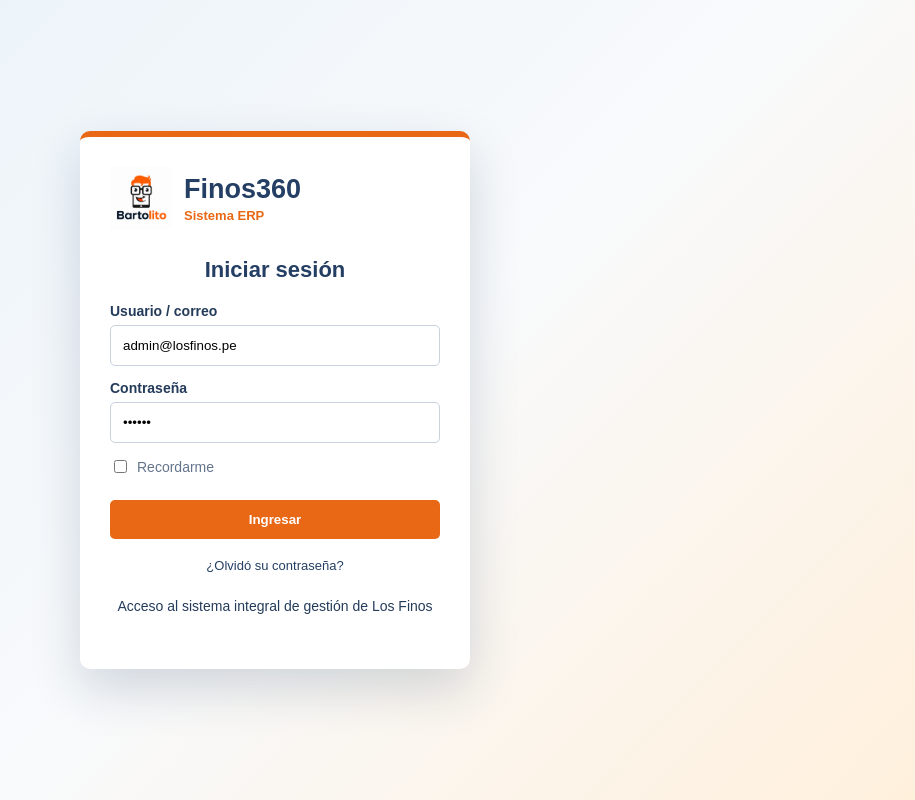
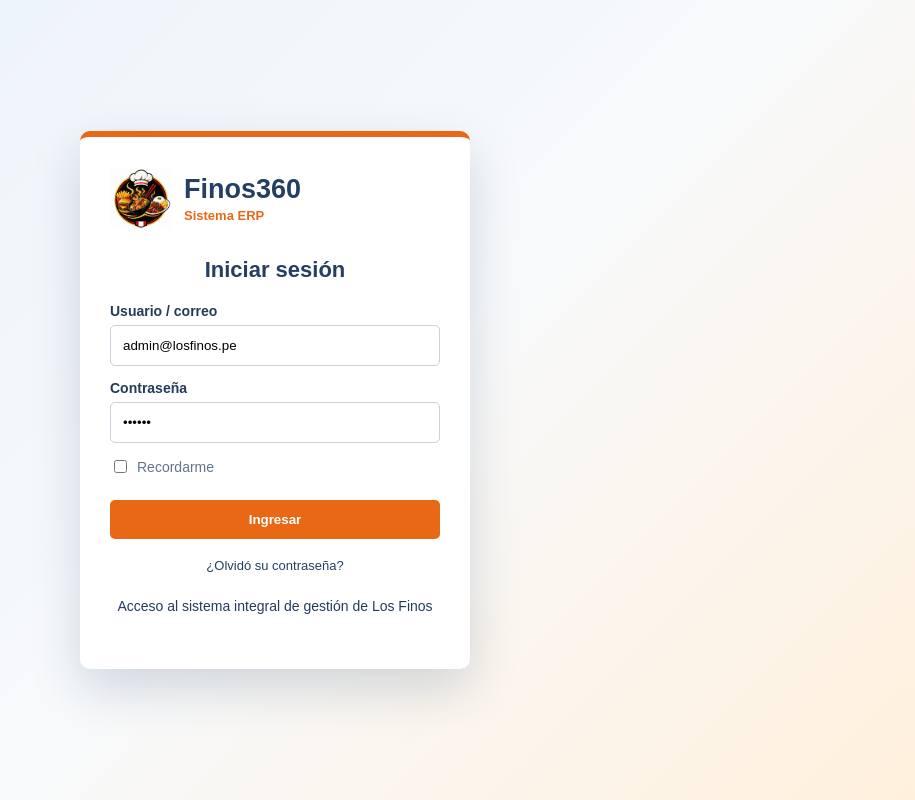
Before and after one commit to jeanpierre-gamboa/Los-Finos-ERP-cascaron, a plain HTML site: page index.html in a window 1280 px wide. Shown: the whole page, without its empty margins (365-1280 px from the left). Drawn offline with Linux system fonts and the light colour scheme.

```diff
--- a/index.html
+++ b/index.html
@@ -10,7 +10,7 @@
 <section id="loginView" class="login-view">
     <div class="login-card">
         <div class="login-brand">
-            <img src="logo.png" alt="Logo Los Finos">
+            <img src="LOSFINOS.png" alt="Logo Los Finos">
             <div>
                 <b>Finos360</b>
                 <small>Sistema ERP</small>
@@ -46,8 +46,8 @@
 <section id="modulesView" class="hidden">
     <header class="module-top">
         <div class="mini-brand">
-            <img src="logo.png" alt="Los Finos">
-            <b>Los Finos</b>
+            <img src="LOSFINOS.png" alt="Los Finos">
+            <b>Finos360</b>
         </div>
         <div>
             🔔
@@ -80,7 +80,7 @@
 <section id="erpView" class="hidden">
     <header class="top">
         <div class="brand">
-            <img src="logo.png" alt="Los Finos">
+            <img src="LOSFINOS.png" alt="Los Finos">
             <div>
                 <strong>Los Finos</strong>
                 <span>ERP</span>
```
Also changed, not shown: LOSFINOS.png (added).
